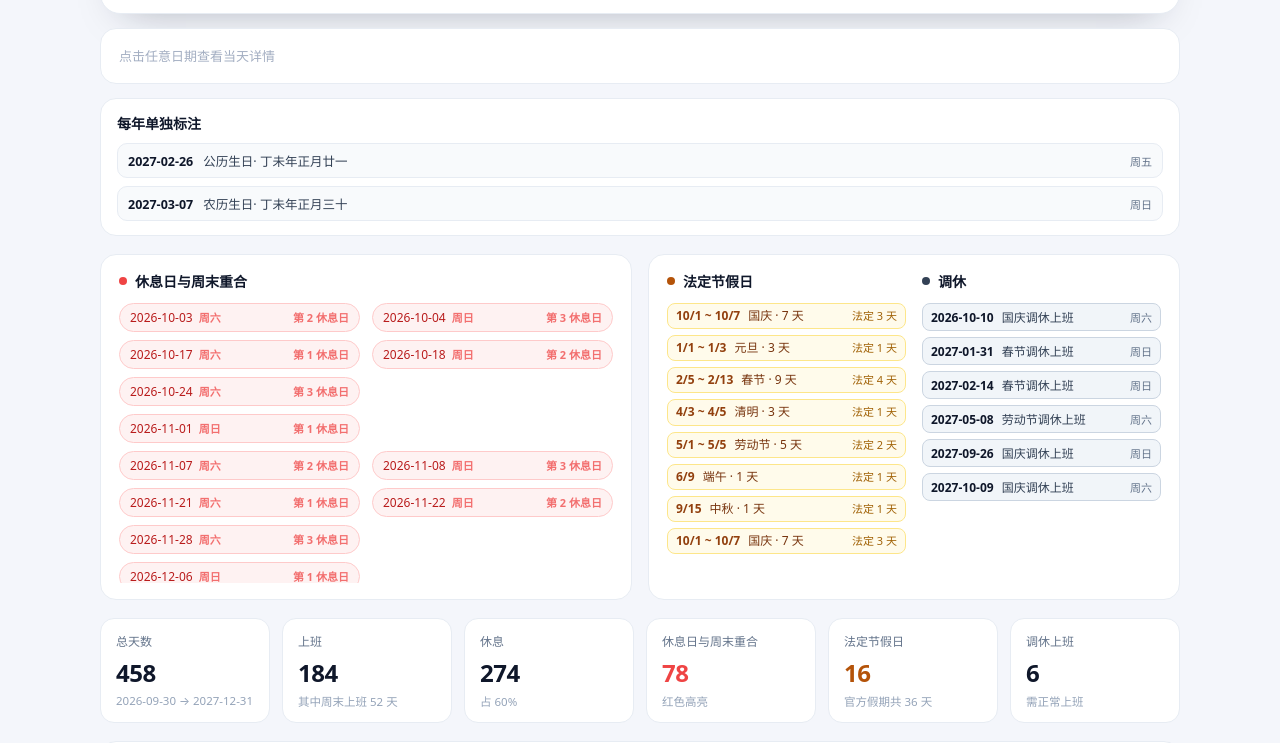
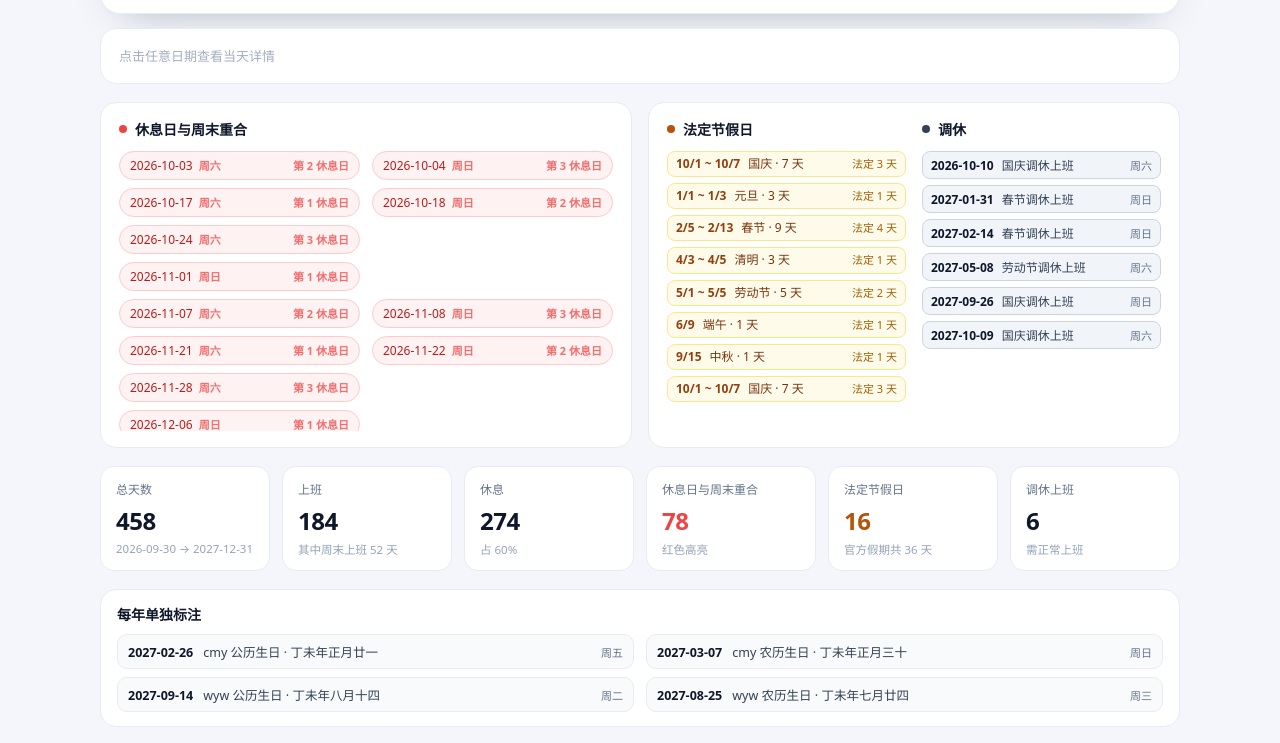
Before and after one commit to wangyanweiie/rest-calendar, a Vue app: page / in a window 1280 px wide. Shown: the part 948-1691 px from the top of the page. Built offline with nearby package versions, Linux system fonts and the light colour scheme.

Commit message:
feat: 为 cmy 和 wyw 分别标注公历与农历生日
每年单独标注放在二维码上方，每人一行两列。顶部说明不再重复这些日期。

Co-authored-by: Cursor <cursoragent@cursor.com>

```diff
--- a/src/App.vue
+++ b/src/App.vue
@@ -12,6 +12,7 @@ import {
   type MarkMap,
 } from './lib/marks';
 import { todayISO } from './lib/dates';
+import { ANNUAL_BIRTHDAYS } from './lib/lunar';
 import { getDays, getHolidayPeriods, getSummary, groupByCycle, type DayInfo } from './lib/schedule';
 
 const baseUrl = import.meta.env.BASE_URL;
@@ -52,8 +53,21 @@ const redRows = computed(() =>
 );
 const periods = computed(() => getHolidayPeriods(start.value, end.value));
 const makeups = computed(() => days.value.filter((day) => day.makeup));
-const birthdays = computed(() =>
-  days.value.filter((day) => day.solarBirthday || day.lunarBirthday),
+/**
+ * 每人一行，左列公历生日，右列农历生日
+ */
+const birthdayRows = computed(() =>
+  ANNUAL_BIRTHDAYS.flatMap((person) => {
+    const solar = days.value.filter((day) => day.solarBirthdays.includes(person.name));
+    const lunar = days.value.filter((day) => day.lunarBirthdays.includes(person.name));
+    const count = Math.max(solar.length, lunar.length);
+    return Array.from({ length: count }, (_, index) => ({
+      key: `${person.name}-${solar[index]?.iso ?? lunar[index]?.iso ?? index}`,
+      name: person.name,
+      solar: solar[index] ?? null,
+      lunar: lunar[index] ?? null,
+    }));
+  }),
 );
 const stats = computed(() => [
   {
@@ -188,9 +202,7 @@ onUnmounted(() => window.removeEventListener('storage', onStorage));
       <!-- prettier-ignore -->
       <p class="sub">
         排班规则：每 5 天循环「上班 2 天 → 休息 3 天」。休息日若落在周六 / 周日
-        <b style="color: #ef4444">标红</b>， 并额外标注<b style="color: #b45309">法定节假日</b>与<b>调休上班</b>日。 每一天显示农历，每年
-        <b style="color: #be185d">2 月 26 日</b> 标为公历生日，每年
-        <b style="color: #3730a3">正月三十</b> 标为农历生日。
+        <b style="color: #ef4444">标红</b>， 并额外标注<b style="color: #b45309">法定节假日</b>与<b>调休上班</b>日。 每一天显示农历。
         <b>长按或双击日期</b>可写备注，并用开关标注见面、加班或请假。这三个标记只加角标，不盖住休息日原来的颜色。记录保存在这台浏览器里。
       </p>
     </header>
@@ -265,8 +277,12 @@ onUnmounted(() => window.removeEventListener('storage', onStorage));
           {{ selected.holiday.name }}{{ selected.isStatutory ? ' · 法定节假日' : ' · 假期（调休）' }}
         </span>
         <span v-if="selected.makeup" class="pill dark">{{ selected.makeup }} 上班</span>
-        <span v-if="selected.solarBirthday" class="pill solar">公历生日</span>
-        <span v-if="selected.lunarBirthday" class="pill lunar">农历生日</span>
+        <span v-for="name in selected.solarBirthdays" :key="`solar-${name}`" class="pill solar">
+          {{ name }} 公历生日
+        </span>
+        <span v-for="name in selected.lunarBirthdays" :key="`lunar-${name}`" class="pill lunar">
+          {{ name }} 农历生日
+        </span>
         <span v-if="selected.meeting" class="pill meet">见面</span>
         <span v-if="selected.overtime" class="pill ot">加班</span>
         <span v-if="selected.leave" class="pill leave">请假</span>
@@ -283,26 +299,6 @@ onUnmounted(() => window.removeEventListener('storage', onStorage));
         </span>
       </template>
       <span v-else class="detail-hint">点击任意日期查看当天详情</span>
-    </div>
-
-    <div v-if="birthdays.length" class="birthdays">
-      <h2>每年单独标注</h2>
-      <button
-        v-for="day in birthdays"
-        :key="day.iso"
-        class="birthdays__row"
-        type="button"
-        @click="jump(day.year, day.month)"
-      >
-        <span class="d">{{ day.iso }}</span>
-        <span class="t">
-          <template v-if="day.solarBirthday">公历生日</template>
-          <template v-if="day.solarBirthday && day.lunarBirthday">·</template>
-          <template v-if="day.lunarBirthday">农历生日</template>
-          <template v-if="day.lunarFull">· {{ day.lunarFull }}</template>
-        </span>
-        <span class="s">{{ day.weekdayLabel }}</span>
-      </button>
     </div>
 
     <div class="cols">
@@ -376,6 +372,40 @@ onUnmounted(() => window.removeEventListener('storage', onStorage));
       </div>
     </div>
 
+    <div v-if="birthdayRows.length" class="birthdays">
+      <h2>每年单独标注</h2>
+      <div v-for="row in birthdayRows" :key="row.key" class="birthdays__pair">
+        <button
+          v-if="row.solar"
+          class="birthdays__row"
+          type="button"
+          @click="jump(row.solar.year, row.solar.month)"
+        >
+          <span class="d">{{ row.solar.iso }}</span>
+          <span class="t">
+            {{ row.name }} 公历生日
+            <template v-if="row.solar.lunarFull">· {{ row.solar.lunarFull }}</template>
+          </span>
+          <span class="s">{{ row.solar.weekdayLabel }}</span>
+        </button>
+        <span v-else class="birthdays__row birthdays__row--empty">范围内无公历生日</span>
+        <button
+          v-if="row.lunar"
+          class="birthdays__row"
+          type="button"
+          @click="jump(row.lunar.year, row.lunar.month)"
+        >
+          <span class="d">{{ row.lunar.iso }}</span>
+          <span class="t">
+            {{ row.name }} 农历生日
+            <template v-if="row.lunar.lunarFull">· {{ row.lunar.lunarFull }}</template>
+          </span>
+          <span class="s">{{ row.lunar.weekdayLabel }}</span>
+        </button>
+        <span v-else class="birthdays__row birthdays__row--empty">范围内无农历生日</span>
+      </div>
+    </div>
+
     <section class="share">
       <img class="qr" :src="`${baseUrl}qrcode.png`" alt="扫码打开上二休三休息日历" />
       <div>
--- a/src/components/calendar/CalendarDay.vue
+++ b/src/components/calendar/CalendarDay.vue
@@ -48,8 +48,8 @@ function labelOf(info: DayInfo): string {
     info.makeup ? `${info.makeup} 上班` : '',
     info.restOnWeekend ? '与周末重合' : '',
     info.lunarFull ? `农历${info.lunarFull}` : '',
-    info.solarBirthday ? '公历生日' : '',
-    info.lunarBirthday ? '农历生日' : '',
+    info.solarBirthdays.length ? `${info.solarBirthdays.join('、')} 公历生日` : '',
+    info.lunarBirthdays.length ? `${info.lunarBirthdays.join('、')} 农历生日` : '',
     info.meeting ? '见面' : '',
     info.overtime ? '加班' : '',
     info.leave ? '请假' : '',
@@ -122,8 +122,8 @@ function holidayLabel(info: DayInfo): string {
       'day--rest': info.inRange && info.isRest,
       'day--weekend': info.inRange && info.restOnWeekend,
       'day--today': info.iso === today,
-      'day--solar': info.solarBirthday,
-      'day--lunar-birth': info.lunarBirthday,
+      'day--solar': info.solarBirthdays.length > 0,
+      'day--lunar-birth': info.lunarBirthdays.length > 0,
     }"
     type="button"
     :aria-label="labelOf(info)"
@@ -151,18 +151,24 @@ function holidayLabel(info: DayInfo): string {
         v-if="
           (info.inRange &&
             (info.meeting || info.overtime || info.leave || info.makeup || info.holiday)) ||
-          info.solarBirthday ||
-          info.lunarBirthday
+          info.solarBirthdays.length ||
+          info.lunarBirthdays.length
         "
         class="day__tags"
       >
-        <span v-if="info.solarBirthday" class="day__tag day__tag--solar">
-          <span class="day__tag-full">生日</span>
-          <span class="day__tag-short">生</span>
+        <span
+          v-for="name in info.solarBirthdays"
+          :key="`solar-${name}`"
+          class="day__tag day__tag--solar"
+        >
+          {{ name }}
         </span>
-        <span v-if="info.lunarBirthday" class="day__tag day__tag--lunar">
-          <span class="day__tag-full">农历生日</span>
-          <span class="day__tag-short">农</span>
+        <span
+          v-for="name in info.lunarBirthdays"
+          :key="`lunar-${name}`"
+          class="day__tag day__tag--lunar"
+        >
+          {{ name }}
         </span>
         <span v-if="info.inRange && info.meeting" class="day__tag day__tag--meeting">
           <span class="day__tag-full">见面</span>
--- a/src/lib/ics.ts
+++ b/src/lib/ics.ts
@@ -20,8 +20,12 @@ export function buildICS(days: DayInfo[], workDays: number, restDays: number): s
     if (day.meeting) summary = `${summary ? summary + ' · ' : ''}见面`;
     if (day.overtime) summary = `${summary ? summary + ' · ' : ''}加班`;
     if (day.leave) summary = `${summary ? summary + ' · ' : ''}请假`;
-    if (day.solarBirthday) summary = `${summary ? summary + ' · ' : ''}公历生日`;
-    if (day.lunarBirthday) summary = `${summary ? summary + ' · ' : ''}农历生日`;
+    if (day.solarBirthdays.length) {
+      summary = `${summary ? summary + ' · ' : ''}${day.solarBirthdays.join('、')} 公历生日`;
+    }
+    if (day.lunarBirthdays.length) {
+      summary = `${summary ? summary + ' · ' : ''}${day.lunarBirthdays.join('、')} 农历生日`;
+    }
     if (!summary) continue;
     const start = day.iso.replace(/-/g, '');
     const end = toISO(addDays(parseISO(day.iso), 1)).replace(/-/g, '');
--- a/src/lib/lunar.ts
+++ b/src/lib/lunar.ts
@@ -62,21 +62,45 @@ const DAY_NAMES = [
 ];
 
 /**
- * 公历生日，每年 2 月 26 日
+ * 每年单独标注的生日。公历和农历分开，闰月不算
  */
-export const SOLAR_BIRTHDAY_MONTH = 2;
+export const ANNUAL_BIRTHDAYS = [
+  { name: 'cmy', solarMonth: 2, solarDay: 26, lunarMonth: 1, lunarDay: 30 },
+  { name: 'wyw', solarMonth: 9, solarDay: 14, lunarMonth: 7, lunarDay: 24 },
+];
+
 /**
- * 公历生日，每年 2 月 26 日
+ * 这一天过公历生日的名字
  */
-export const SOLAR_BIRTHDAY_DAY = 26;
+export function solarBirthdayNames(month: number, day: number): string[] {
+  return ANNUAL_BIRTHDAYS.filter((item) => item.solarMonth === month && item.solarDay === day).map(
+    (item) => item.name,
+  );
+}
+
 /**
- * 农历生日在正月，不含闰正月
+ * 这一天过农历生日的名字，闰月不算
  */
-export const LUNAR_BIRTHDAY_MONTH = 1;
+export function lunarBirthdayNames(lunar: LunarDate | null): string[] {
+  if (!lunar || lunar.leap) return [];
+  return ANNUAL_BIRTHDAYS.filter(
+    (item) => item.lunarMonth === lunar.month && item.lunarDay === lunar.day,
+  ).map((item) => item.name);
+}
+
 /**
- * 农历生日是正月三十
+ * 是否有人在这一天过公历生日
  */
-export const LUNAR_BIRTHDAY_DAY = 30;
+export function isSolarBirthday(month: number, day: number): boolean {
+  return solarBirthdayNames(month, day).length > 0;
+}
+
+/**
+ * 是否有人在这一天过农历生日
+ */
+export function isLunarBirthday(lunar: LunarDate | null): boolean {
+  return lunarBirthdayNames(lunar).length > 0;
+}
 
 export interface LunarDate {
   /**
@@ -213,22 +237,3 @@ export function solarToLunar(iso: string): LunarDate | null {
     full: `${yearName}年${monthName}${dayName}`,
   };
 }
-
-/**
- * 每年公历 2 月 26 日
- */
-export function isSolarBirthday(month: number, day: number): boolean {
-  return month === SOLAR_BIRTHDAY_MONTH && day === SOLAR_BIRTHDAY_DAY;
-}
-
-/**
- * 每年正月三十，闰正月不算
- */
-export function isLunarBirthday(lunar: LunarDate | null): boolean {
-  return (
-    !!lunar &&
-    !lunar.leap &&
-    lunar.month === LUNAR_BIRTHDAY_MONTH &&
-    lunar.day === LUNAR_BIRTHDAY_DAY
-  );
-}
--- a/src/lib/schedule.ts
+++ b/src/lib/schedule.ts
@@ -6,7 +6,7 @@ import {
   type HolidaySpan,
 } from '../data/holidays';
 import { WEEK_LABEL, addDays, diffDays, isWeekend, parseISO, toISO } from './dates';
-import { isLunarBirthday, isSolarBirthday, solarToLunar } from './lunar';
+import { lunarBirthdayNames, solarBirthdayNames, solarToLunar } from './lunar';
 import type { MarkMap } from './marks';
 
 export interface ScheduleOptions {
@@ -65,13 +65,13 @@ export interface DayInfo {
    */
   lunarMonthStart: boolean;
   /**
-   * 每年公历 2 月 26 日
+   * 这一天过公历生日的名字，例如 cmy、wyw
    */
-  solarBirthday: boolean;
+  solarBirthdays: string[];
   /**
-   * 每年正月三十
+   * 这一天过农历生日的名字，不含闰月
    */
-  lunarBirthday: boolean;
+  lunarBirthdays: string[];
   inRange: boolean;
 }
 
@@ -133,8 +133,8 @@ export function getDayInfo(iso: string, options: ScheduleOptions): DayInfo {
     lunarText: lunar?.text ?? '',
     lunarFull: lunar?.full ?? '',
     lunarMonthStart: lunar?.day === 1,
-    solarBirthday: isSolarBirthday(dt.getUTCMonth() + 1, dt.getUTCDate()),
-    lunarBirthday: isLunarBirthday(lunar),
+    solarBirthdays: solarBirthdayNames(dt.getUTCMonth() + 1, dt.getUTCDate()),
+    lunarBirthdays: lunarBirthdayNames(lunar),
     inRange: dt >= startDt && dt <= endDt,
   };
 }
--- a/src/styles/page.css
+++ b/src/styles/page.css
@@ -282,11 +282,19 @@ h1 {
   margin: 0 0 2px;
   font-size: 14px;
 }
+.birthdays__pair {
+  display: grid;
+  grid-template-columns: 1fr 1fr;
+  gap: 8px 12px;
+  align-items: stretch;
+}
 .birthdays__row {
   display: flex;
   align-items: baseline;
   gap: 10px;
   width: 100%;
+  min-width: 0;
+  box-sizing: border-box;
   font: inherit;
   text-align: left;
   font-size: 12.5px;
@@ -296,6 +304,11 @@ h1 {
   border: 1px solid var(--line);
   cursor: pointer;
 }
+.birthdays__row--empty {
+  align-items: center;
+  color: #94a3b8;
+  cursor: default;
+}
 .birthdays__row .d {
   font-weight: 700;
   color: #0f172a;
@@ -303,6 +316,7 @@ h1 {
 }
 .birthdays__row .t {
   flex: 1;
+  min-width: 0;
   color: #334155;
 }
 .birthdays__row .s {
```
Also changed, not shown: 2 other files (tests, documents, lock files or other folders).
